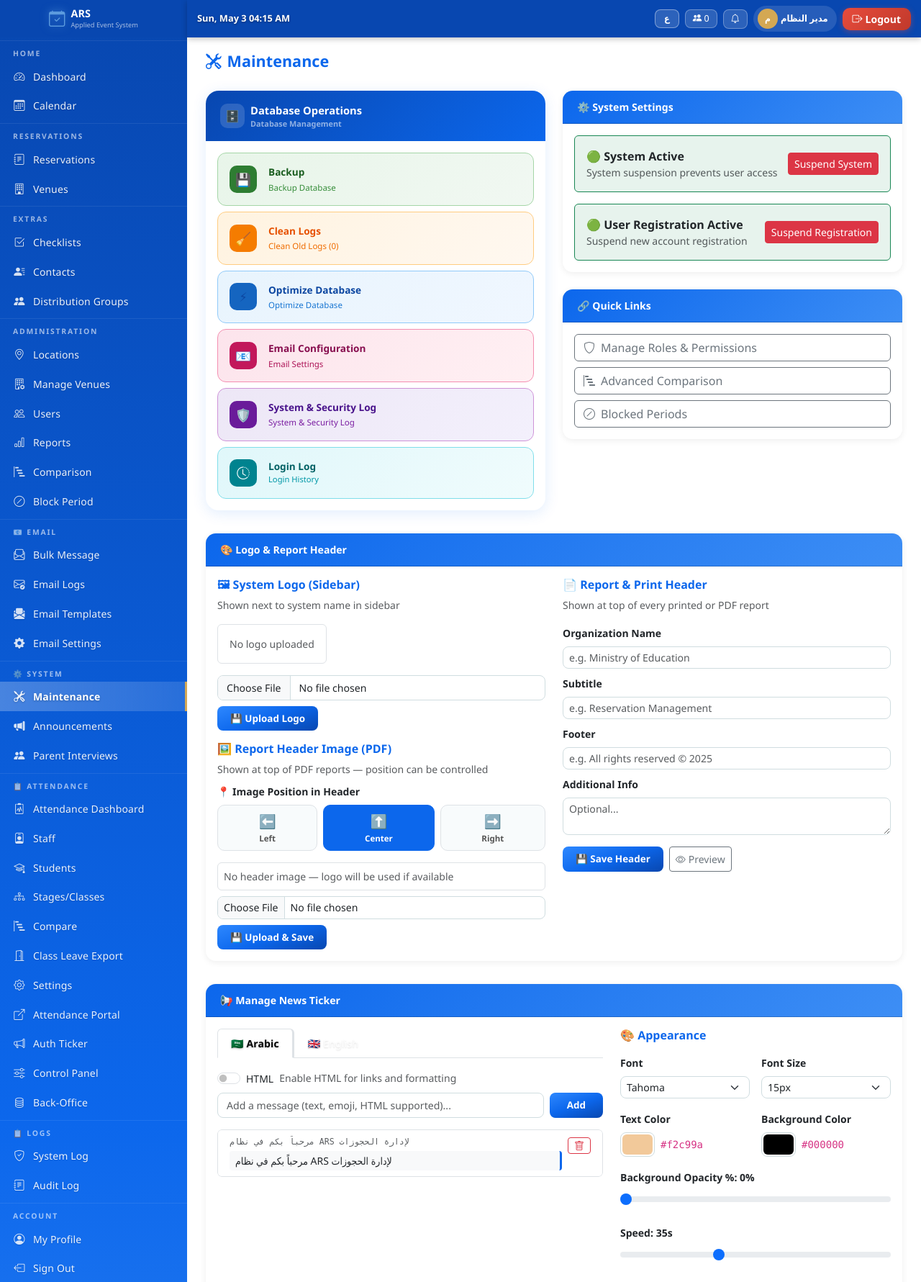
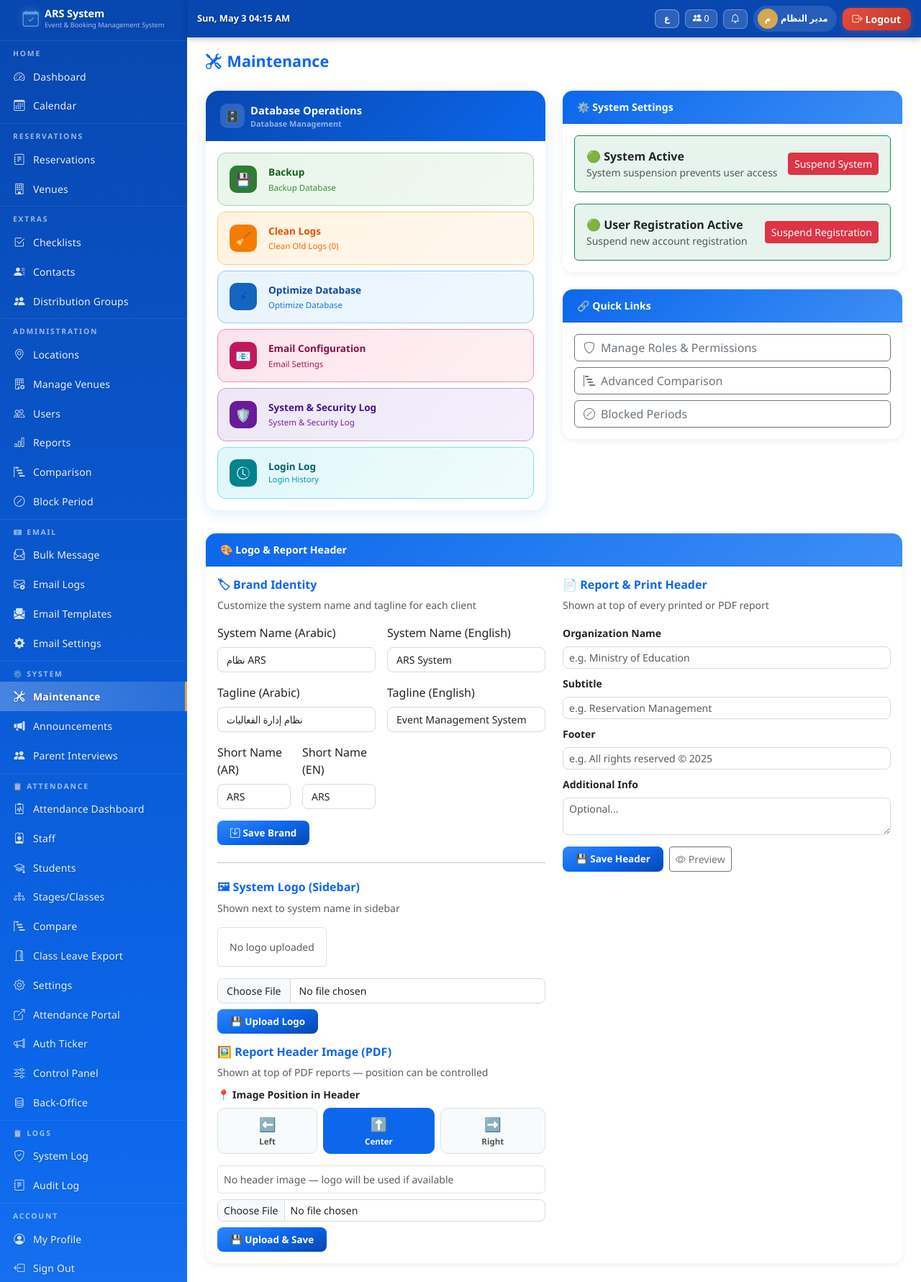
Before and after one commit to BdRjo/appace, a Flask app: page /admin/maintenance in a window 1280 px wide. Shown: the top 1781 px of the page at 72% size. Run offline with Flask 3, Linux system fonts and the light colour scheme; a user stored in the database is signed in; data that the repository does not hold is empty; some libraries are stand-ins or nearby versions.

Commit message:
feat: white label - dynamic brand name + client deployment script

```diff
--- a/app.py
+++ b/app.py
@@ -141,8 +141,20 @@ def create_app():
         def get_maintenance_config():
             try:
                 p = os.path.join(os.path.dirname(__file__), 'maintenance_config.json')
-                return json.loads(open(p).read()) if os.path.exists(p) else {}
-            except: return {}
+                cfg = json.loads(open(p).read()) if os.path.exists(p) else {}
+                # Brand defaults — قابلة للتخصيص لكل عميل
+                cfg.setdefault('brand_name',    'نظام ARS')
+                cfg.setdefault('brand_name_en', 'ARS System')
+                cfg.setdefault('brand_tagline',    'نظام إدارة الفعاليات والحجوزات')
+                cfg.setdefault('brand_tagline_en', 'Event & Booking Management System')
+                cfg.setdefault('brand_short',    'ARS')
+                cfg.setdefault('brand_short_en', 'ARS')
+                return cfg
+            except: return {
+                'brand_name': 'نظام ARS', 'brand_name_en': 'ARS System',
+                'brand_tagline': 'نظام إدارة الفعاليات', 'brand_tagline_en': 'Event Management',
+                'brand_short': 'ARS', 'brand_short_en': 'ARS',
+            }
         def get_system_colors():
             try:
                 p = os.path.join(os.path.dirname(__file__), 'maintenance_config.json')
--- a/routes/admin.py
+++ b/routes/admin.py
@@ -554,6 +554,15 @@ def maintenance():
             if request.form.get('remove_header_img'):
                 mcfg.pop('header_img_b64', None)
             _save_maintenance(mcfg)
+        elif action == 'save_brand':
+            mcfg['brand_name']       = request.form.get('brand_name','').strip()
+            mcfg['brand_name_en']    = request.form.get('brand_name_en','').strip()
+            mcfg['brand_tagline']    = request.form.get('brand_tagline','').strip()
+            mcfg['brand_tagline_en'] = request.form.get('brand_tagline_en','').strip()
+            mcfg['brand_short']      = request.form.get('brand_short','').strip()
+            mcfg['brand_short_en']   = request.form.get('brand_short_en','').strip()
+            _save_maintenance(mcfg)
+            flash_msg('✅ تم تحديث هوية النظام', 'success')
         elif action == 'save_report_header':
             mcfg['report_header_title']    = request.form.get('report_header_title','').strip()
             mcfg['report_header_subtitle'] = request.form.get('report_header_subtitle','').strip()
--- a/templates/admin/maintenance.html
+++ b/templates/admin/maintenance.html
@@ -117,6 +117,41 @@
       <div class="card-body">
         <div class="row g-4">
           <div class="col-md-6">
+            <h6 class="fw-bold" style="color:#0C67EC">🏷 {% if current_lang=='en' %}Brand Identity{% else %}هوية النظام (White Label){% endif %}</h6>
+            <p class="small text-muted">{% if current_lang=='en' %}Customize the system name and tagline for each client{% else %}خصص اسم النظام والوصف لكل عميل{% endif %}</p>
+            <form method="POST" action="{{ url_for('admin.maintenance') }}">
+              <input type="hidden" name="ticker_action" value="save_brand">
+              <div class="row g-3 mb-3">
+                <div class="col-md-6">
+                  <label class="form-label fw-600">{% if current_lang=='en' %}System Name (Arabic){% else %}اسم النظام (عربي){% endif %}</label>
+                  <input type="text" name="brand_name" class="form-control" value="{{ mcfg.get('brand_name','نظام ARS') }}">
+                </div>
+                <div class="col-md-6">
+                  <label class="form-label fw-600">System Name (English)</label>
+                  <input type="text" name="brand_name_en" class="form-control" value="{{ mcfg.get('brand_name_en','ARS System') }}">
+                </div>
+                <div class="col-md-6">
+                  <label class="form-label fw-600">{% if current_lang=='en' %}Tagline (Arabic){% else %}الوصف المختصر (عربي){% endif %}</label>
+                  <input type="text" name="brand_tagline" class="form-control" value="{{ mcfg.get('brand_tagline','نظام إدارة الفعاليات') }}">
+                </div>
+                <div class="col-md-6">
+                  <label class="form-label fw-600">Tagline (English)</label>
+                  <input type="text" name="brand_tagline_en" class="form-control" value="{{ mcfg.get('brand_tagline_en','Event Management System') }}">
+                </div>
+                <div class="col-md-3">
+                  <label class="form-label fw-600">{% if current_lang=='en' %}Short Name (AR){% else %}الاسم المختصر (ع){% endif %}</label>
+                  <input type="text" name="brand_short" class="form-control" value="{{ mcfg.get('brand_short','ARS') }}" maxlength="10">
+                </div>
+                <div class="col-md-3">
+                  <label class="form-label fw-600">Short Name (EN)</label>
+                  <input type="text" name="brand_short_en" class="form-control" value="{{ mcfg.get('brand_short_en','ARS') }}" maxlength="10">
+                </div>
+              </div>
+              <button type="submit" class="btn btn-primary-ars btn-sm">
+                <i class="bi bi-save me-1"></i>{% if current_lang=='en' %}Save Brand{% else %}حفظ الهوية{% endif %}
+              </button>
+            </form>
+            <hr class="my-4">
             <h6 class="fw-bold" style="color:#0C67EC">{{ _('🖼 شعار النظام (Sidebar)') }}</h6>
             <p class="small text-muted">{{ _('يظهر بجانب اسم النظام في الشريط الجانبي') }}</p>
             <form method="POST" action="{{ url_for('admin.maintenance') }}" enctype="multipart/form-data">
--- a/templates/base.html
+++ b/templates/base.html
@@ -435,8 +435,8 @@ html[dir="rtl"] .ticker-overflow {
     <i class="bi bi-calendar-check" style="font-size:1.4rem;color:#5C9BDE;filter:drop-shadow(0 0 6px rgba(92,155,222,.7))"></i>
     {% endif %}
     <div class="brand-text">
-      <div class="brand-title">{% if current_lang=='en' %}ARS{% else %}نظام ARS{% endif %}</div>
-      <div class="brand-sub">{% if current_lang=='en' %}Applied Event System{% else %}نظام إدارة الفعاليات{% endif %}</div>
+      <div class="brand-title">{% if current_lang=='en' %}{{ _mcfg.get('brand_name_en','ARS') }}{% else %}{{ _mcfg.get('brand_name','نظام ARS') }}{% endif %}</div>
+      <div class="brand-sub">{% if current_lang=='en' %}{{ _mcfg.get('brand_tagline_en','Event & Booking System') }}{% else %}{{ _mcfg.get('brand_tagline','نظام إدارة الفعاليات') }}{% endif %}</div>
     </div>
   </div>
   <div class="sidebar-scroll" hx-boost="true" hx-target="#contentArea" hx-swap="innerHTML" hx-push-url="true" hx-indicator="#pageLoader" hx-select="#contentArea">
```
Also changed, not shown: 1 other file.
